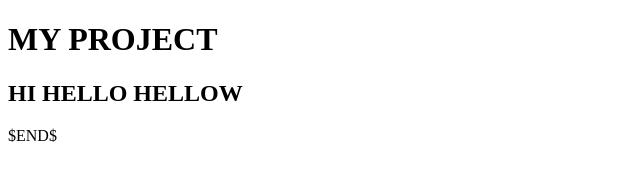
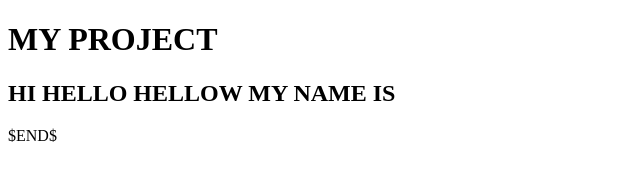
Before and after one commit to thickiran/TESTYOUTRACK, a plain HTML site: page Hi/index.html in a window 1280 px wide. Shown: the whole page, without its empty margins (0-640 px from the left). Drawn offline with Linux system fonts and the light colour scheme.

Commit message:
changed the index.html

```diff
--- a/Hi/index.html
+++ b/Hi/index.html
@@ -6,7 +6,7 @@
 </head>
 <body>
 <h1>MY PROJECT</h1>
-<h2>HI HELLO HELLOW</h2>
+<h2>HI HELLO HELLOW MY NAME IS</h2>
 $END$
 </body>
 </html>
```
